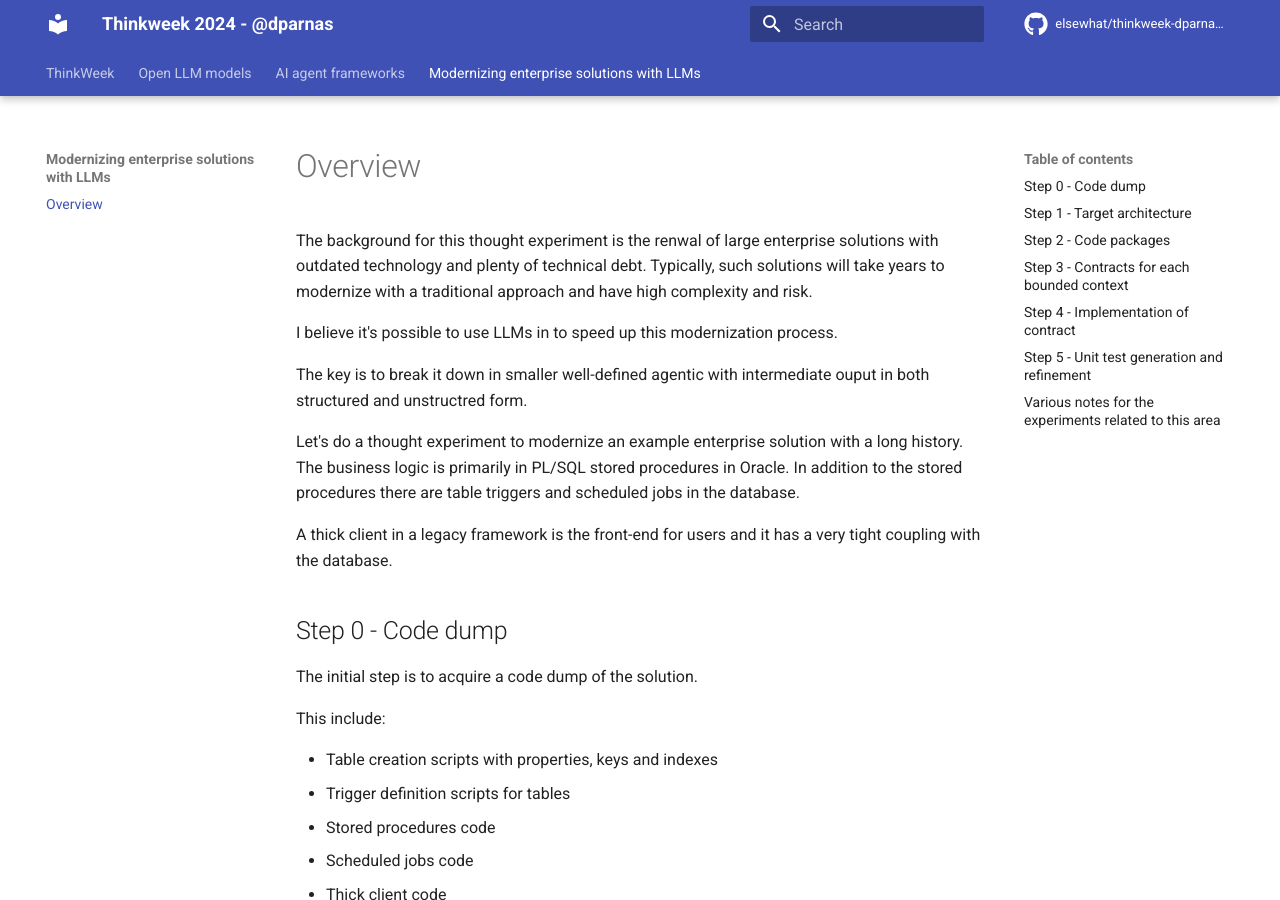
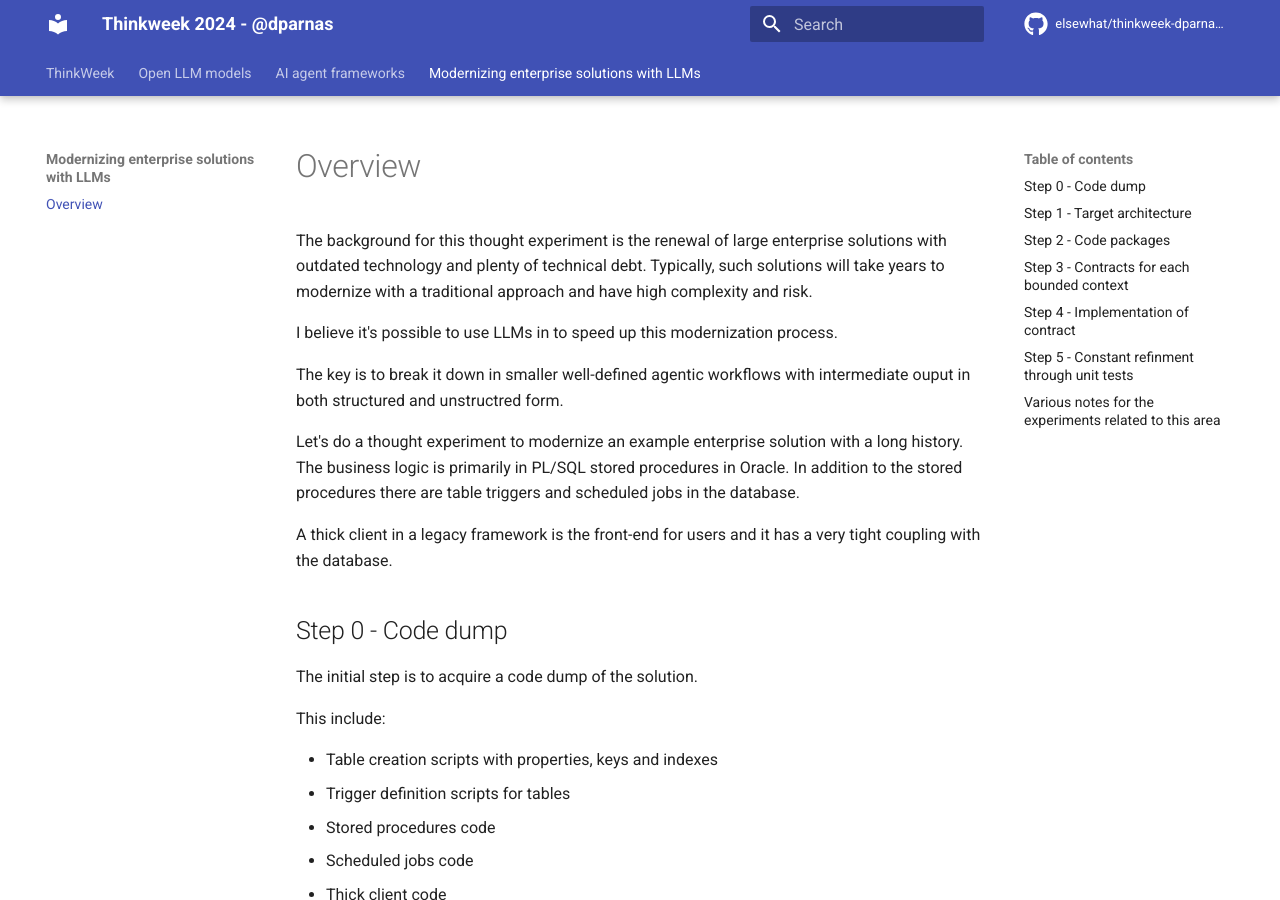
Before and after one commit to elsewhat/thinkweek-dparnas-2024, an MkDocs documentation site: the page built from docs/modernizing/index.md, in a window 1280 px wide and 900 px high. Built offline with MkDocs 1.6.1 and Material for MkDocs 9.7.7, drawn with Linux system fonts in a browser that asks for light colours; comment, search, counter and statistics services are not loaded; some of the changed text lies outside the part shown.

Commit message:
text Improvements

```diff
--- a/docs/modernizing/index.md
+++ b/docs/modernizing/index.md
@@ -1,9 +1,9 @@
-The background for this thought experiment is the renwal of large enterprise solutions with outdated technology and plenty of technical debt.
+The background for this thought experiment is the renewal of large enterprise solutions with outdated technology and plenty of technical debt.
 Typically, such solutions will take years to modernize with a traditional approach and have high complexity and risk.
 
 I believe it's possible to use LLMs in to speed up this modernization process.
 
-The key is to break it down in smaller well-defined agentic with intermediate ouput in both structured and unstructred form.
+The key is to break it down in smaller well-defined agentic workflows with intermediate ouput in both structured and unstructred form.
 
 Let's do a thought experiment to modernize an example enterprise solution with a long history.
 The business logic is primarily in PL/SQL stored procedures in Oracle.
@@ -108,7 +109,7 @@ The agentic workflow suggest [Code Generation with AlphaCodium: From Prompt Engi
 - When clearly asking the model to: “divide the generated code into small sub-functions, with meaningful names and functionality”, we observe a better-produced code, with fewer bugs, and higher success rates for the iterative fixing stages
 
 
-## Step 5 - Unit test generation and refinement
+## Step 5 - Constant refinment through unit tests
 Once there is code which compiles and runs, the focus should be on constant refinement.
 
 To provide feedback, unit test results should be key.
```
Also changed, not shown: other parts of docs/modernizing/index.md (+3 -2 lines), docs/multi-agent/crewai.md (+2 -2 lines), docs/multi-agent/index.md (+2 -2 lines), docs/multi-agent/langchain.md (+1 -1 lines), docs/llm/img/capture.png (renamed from docs/multi-agent/img/capture.png), docs/llm/index.md (line endings or trailing spaces).
